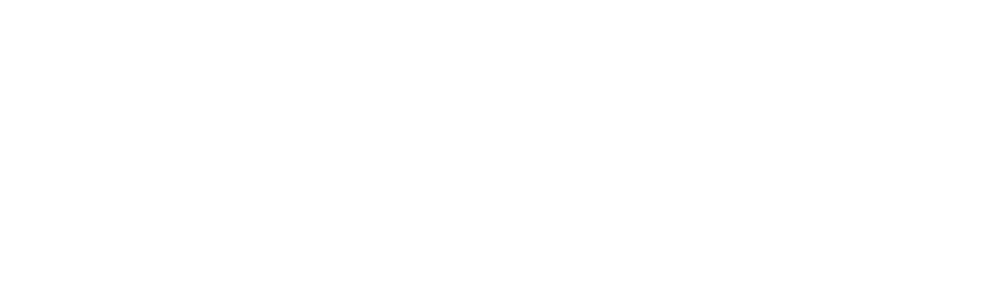
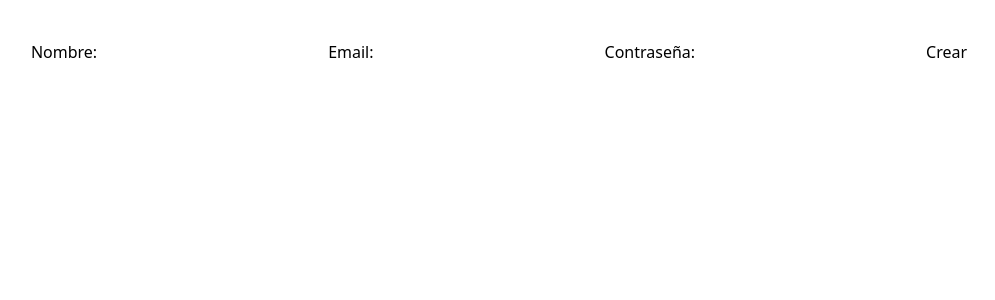
Before and after one commit to Alooga/ReadCycle, a Vue app: page /User in a window 1280 px wide. Before the commit this address had no page. Shown: the top 300 px of the page, without its empty margins (141-1136 px from the left). Built offline with nearby package versions, Linux system fonts and the light colour scheme; a web font is replaced by a local one.

Commit message:
formulario creado, datos recolectados, falta enviarlos a la base de datos

```diff
--- a/src/db/usersDB.js
+++ b/src/db/usersDB.js
@@ -2,16 +2,21 @@
     {
       id: 1,
       name:"Nadia",
-      ubic: "",
+      email:"",
+      pass:""
     },
     {
       id: 2,
       name:"Gigi",
-      ubic: "",
+      email:"",
+      pass:""
+
     },
     {
       id: 3,
       name:"Alex",
-      ubic: "",
+      email:"",
+      pass:""
+
     },
 ]
--- a/src/route.js
+++ b/src/route.js
@@ -1,8 +1,12 @@
+import { createWebHistory, createRouter } from 'vue-router'
+
 import Home from "./views/Home.vue";
-import { createWebHistory, createRouter } from 'vue-router'
+import User from "./views/CreateUser.vue";
 
 const routes = [
     { path: "/", name: "home", component: Home },
+    { path: "/User", name: "CreateUser", component: User },
+
 ]
 
 const router = createRouter({
--- /dev/null
+++ b/src/views/CreateUser.vue
@@ -0,0 +1,55 @@
+<!-- cambiar a la carpeta components cuando este creada -->
+
+<template>
+    <form @submit.prevent="createUser" action="">
+        <label for="nombre">Nombre:</label>
+        <input v-model="name" type="text" name="nombre">
+        <label for="email">Email:</label>
+        <input v-model="email" type="email" name="email">
+        <label for="pass">Contraseña:</label>
+        <input v-model="pass" type="password" name="pass">
+        <button >Crear</button>
+    </form>
+</template>
+
+
+<script>
+import usersDB from '../db/usersDB.js'
+
+export default{
+    name: "CreateUser",
+
+    data() {
+        return {
+            users:"",
+            name: "",
+            email:"",
+            pass:"",
+            newUser: [],
+
+        }
+    },
+
+    created () {
+    this.users = usersDB
+    },
+
+    methods: {
+        createUser() {
+
+            this.newUser = {id:4 ,name: this.name, email: this.email, pass: this.pass}
+            // esto lo tengo que pasar con el emit creo a la bd
+            // usersDB.push(this.newUser)
+
+            console.log(this.newUser)
+
+        }
+
+    }
+}
+
+</script>
+
+
+<style>
+</style>
```
